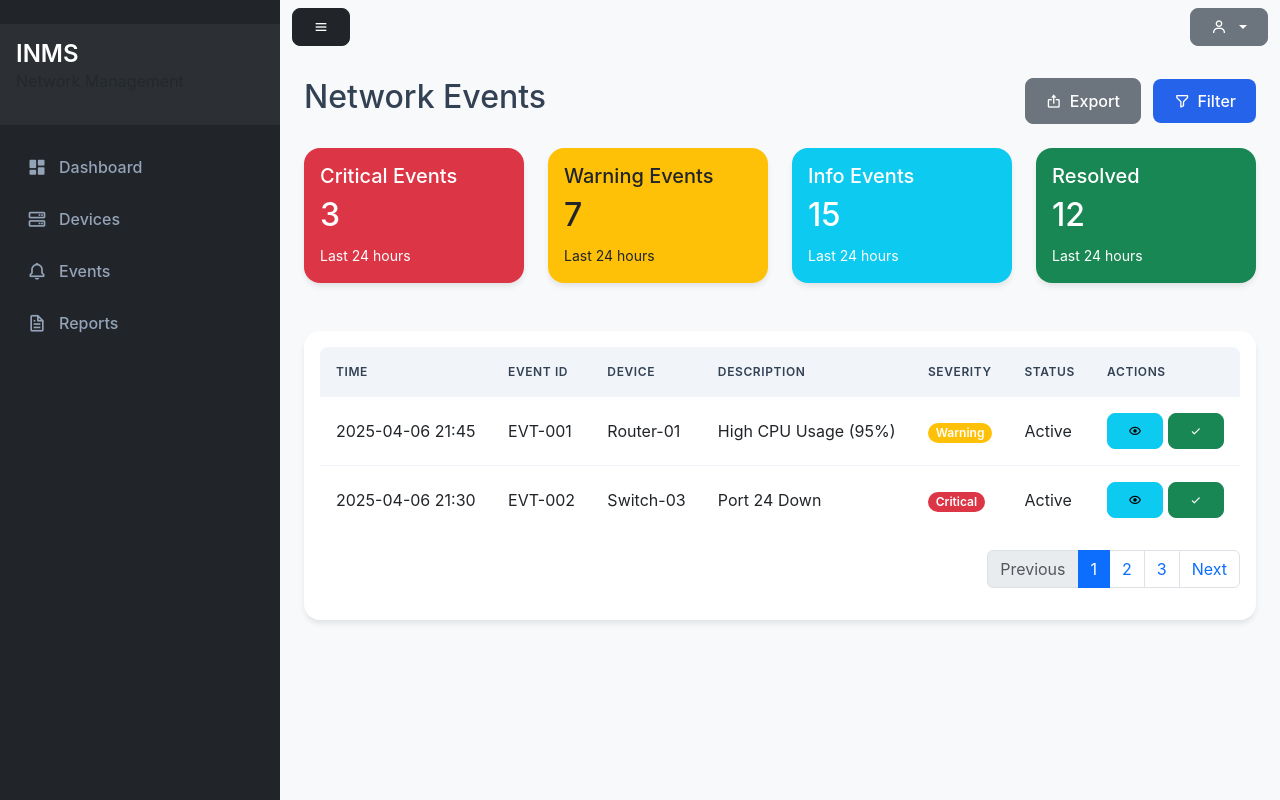
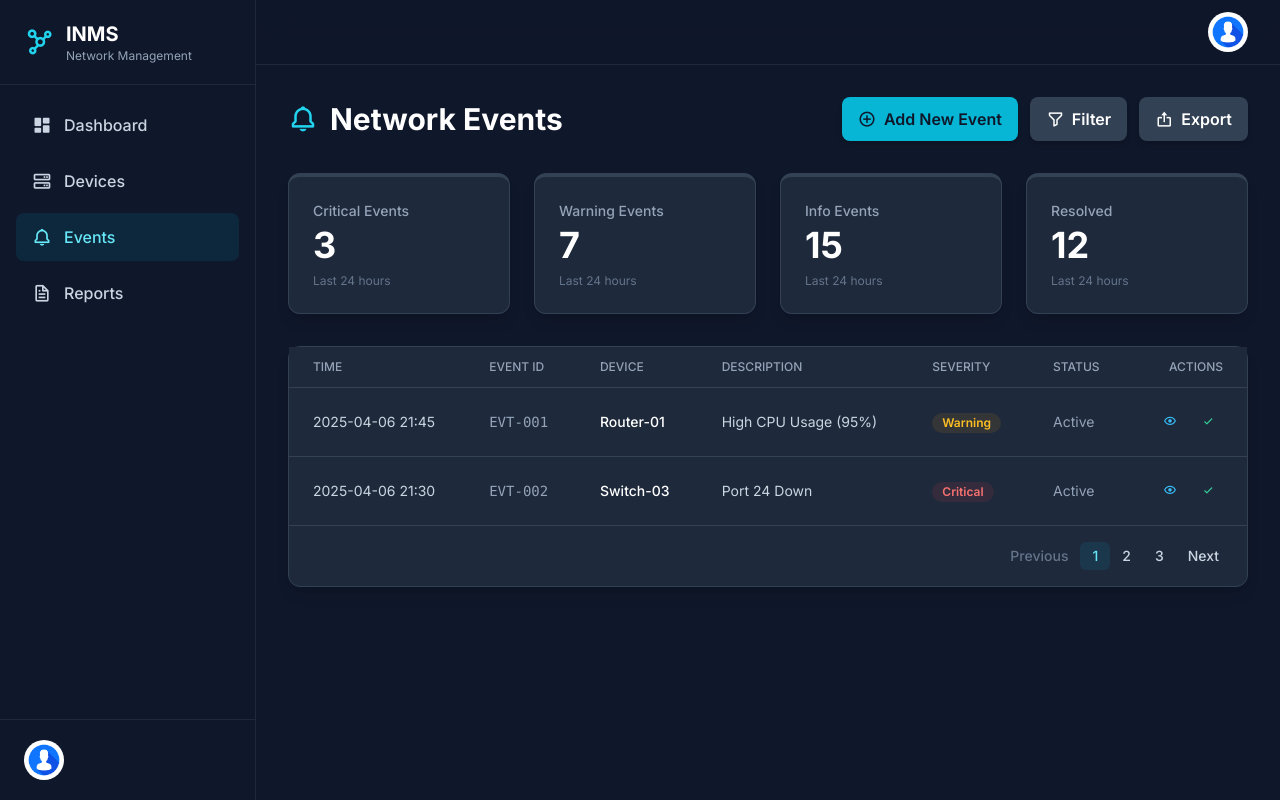
Before and after one commit to alanhasn/INMS, a Django app: page /events/ in a window 1280 px wide. Run offline with Django 5.2, Linux system fonts and the light colour scheme; some libraries are stand-ins or nearby versions.

Commit message:
Update the events UI

```diff
--- a/apps/devices/views/ui.py
+++ b/apps/devices/views/ui.py
@@ -5,6 +5,8 @@
 def test(request):
     profile  = Profile.objects.get(user=request.user) # Get the user profile
     context = {
-        "profile": profile # -> User Profile Info
+        "profile": profile, # -> User Profile Info
+        'active_page': 'devices'      # <-- to highlight the sidebar link
+
     }
     return render(request , "devices/devices.html" , context)
--- a/apps/events/templates/events/events.html
+++ b/apps/events/templates/events/events.html
@@ -1,172 +1,103 @@
+{% extends 'base.html' %}
 {% load static %}
-<!DOCTYPE html>
-<html lang="en">
-<head>
-    <meta charset="UTF-8">
-    <meta name="viewport" content="width=device-width, initial-scale=1.0">
-    <title>INMS - Events</title>
-    <link href="https://cdn.jsdelivr.net/npm/bootstrap@5.3.0/dist/css/bootstrap.min.css" rel="stylesheet">
-    <link href="https://cdn.jsdelivr.net/npm/boxicons@2.1.4/css/boxicons.min.css" rel="stylesheet">
-    <link rel="stylesheet" href="{% static 'css/style.css' %}">
-</head>
-<body>
-    <div class="wrapper">
-        <!-- Sidebar -->
-        <nav id="sidebar" class="bg-dark text-white">
-            <div class="sidebar-header p-3">
-                <h3>INMS</h3>
-                <p class="text-muted">Network Management</p>
+
+{% block title %}Network Events - INMS{% endblock %}
+
+{% block content %}
+<!-- Page Header -->
+<header class="flex flex-col sm:flex-row sm:items-center sm:justify-between gap-4 mb-8">
+    <div class="flex items-center gap-3">
+        <i class='bx bx-bell text-3xl text-cyan-400'></i>
+        <h1 class="text-2xl sm:text-3xl font-bold text-white">Network Events</h1>
     </div>
 
-            <ul class="list-unstyled components">
-                <li>
-                    <a href="{% url 'dashboard' %}" class="nav-link">
-                        <i class='bx bxs-dashboard'></i> Dashboard
-                    </a>
-                </li>
-                <li>
-                    <a href="{% url 'devices:devices' %}" class="nav-link">
-                        <i class='bx bx-server'></i> Devices
-                    </a>
-                </li>
-                <li class="active">
-                    <a href="{% url 'events:events' %}" class="nav-link">
-                        <i class='bx bx-bell'></i> Events
-                    </a>
-                </li>
-                <li>
-                    <a href="{% url 'reports:reports' %}" class="nav-link">
-                        <i class='bx bx-file'></i> Reports
-                    </a>
-                </li>
-            </ul>
-        </nav>
+    <!-- ACTION BUTTONS (MODIFIED SECTION) -->
+    <div class="flex items-center gap-3">
+        <!-- New "Add Event" Button (Primary Action) -->
+        <button type="button" data-modal-toggle="addEventModal" class="inline-flex items-center justify-center gap-2 px-4 py-2 bg-cyan-500 hover:bg-cyan-600 text-slate-900 font-semibold rounded-lg shadow-md transition-colors">
+            <i class='bx bx-plus-circle text-lg'></i>
+            <span>Add New Event</span>
+        </button>
 
-        <!-- Page Content -->
-        <div id="content">
-            <!-- Navbar -->
-            <nav class="navbar navbar-expand-lg navbar-light bg-light">
-                <div class="container-fluid">
-                    <button type="button" id="sidebarCollapse" class="btn btn-dark">
-                        <i class='bx bx-menu'></i>
+
+        <!-- Secondary Buttons -->
+        <button type="button" class="inline-flex items-center justify-center gap-2 px-4 py-2 bg-slate-700 hover:bg-slate-600 text-white font-semibold rounded-lg shadow-md transition-colors">
+            <i class='bx bx-filter-alt text-lg'></i>
+            <span>Filter</span>
         </button>
-                    <div class="ms-auto">
-                        <div class="dropdown">
-                            <button class="btn btn-secondary dropdown-toggle" type="button" id="userDropdown" data-bs-toggle="dropdown">
-                                <i class='bx bx-user'></i>
-                            </button>
-                            <ul class="dropdown-menu dropdown-menu-end">
-                                <li><a class="dropdown-item" href="#">Profile</a></li>
-                                <li><a class="dropdown-item" href="#">Settings</a></li>
-                                <li><hr class="dropdown-divider"></li>
-                                <li><a class="dropdown-item" href="#">Logout</a></li>
-                            </ul>
-                        </div>
-                    </div>
-                </div>
-            </nav>
-
-            <!-- Main Content -->
-            <div class="container-fluid p-4">
-                <div class="d-flex justify-content-between align-items-center mb-4">
-                    <h2>Network Events</h2>
-                    <div>
-                        <button class="btn btn-secondary me-2">
-                            <i class='bx bx-export'></i> Export
-                        </button>
-                        <button class="btn btn-primary">
-                            <i class='bx bx-filter-alt'></i> Filter
+        <button type="button" class="inline-flex items-center justify-center gap-2 px-4 py-2 bg-slate-700 hover:bg-slate-600 text-white font-semibold rounded-lg shadow-md transition-colors">
+            <i class='bx bx-export text-lg'></i>
+            <span>Export</span>
         </button>
     </div>
+</header>
+
+<!-- Event Summary Cards -->
+<section class="grid grid-cols-1 gap-6 mb-8 sm:grid-cols-2 xl:grid-cols-4">
+    <div class="p-6 bg-slate-800 border border-slate-700 rounded-xl shadow-lg border-t-4 border-red-500">
+        <h5 class="text-sm font-medium text-slate-400">Critical Events</h5>
+        <h2 class="mt-1 text-4xl font-bold text-white">3</h2>
+        <p class="mt-2 text-xs text-slate-500">Last 24 hours</p>
     </div>
-
-                <!-- Event Summary -->
-                <div class="row mb-4">
-                    <div class="col-md-3">
-                        <div class="card bg-danger text-white">
-                            <div class="card-body">
-                                <h5 class="card-title">Critical Events</h5>
-                                <h2 class="card-text">3</h2>
-                                <p class="card-text"><small>Last 24 hours</small></p>
+    <div class="p-6 bg-slate-800 border border-slate-700 rounded-xl shadow-lg border-t-4 border-amber-500">
+        <h5 class="text-sm font-medium text-slate-400">Warning Events</h5>
+        <h2 class="mt-1 text-4xl font-bold text-white">7</h2>
+        <p class="mt-2 text-xs text-slate-500">Last 24 hours</p>
     </div>
+    <div class="p-6 bg-slate-800 border border-slate-700 rounded-xl shadow-lg border-t-4 border-sky-500">
+        <h5 class="text-sm font-medium text-slate-400">Info Events</h5>
+        <h2 class="mt-1 text-4xl font-bold text-white">15</h2>
+        <p class="mt-2 text-xs text-slate-500">Last 24 hours</p>
     </div>
+    <div class="p-6 bg-slate-800 border border-slate-700 rounded-xl shadow-lg border-t-4 border-emerald-500">
+        <h5 class="text-sm font-medium text-slate-400">Resolved</h5>
+        <h2 class="mt-1 text-4xl font-bold text-white">12</h2>
+        <p class="mt-2 text-xs text-slate-500">Last 24 hours</p>
     </div>
-                    <div class="col-md-3">
-                        <div class="card bg-warning text-dark">
-                            <div class="card-body">
-                                <h5 class="card-title">Warning Events</h5>
-                                <h2 class="card-text">7</h2>
-                                <p class="card-text"><small>Last 24 hours</small></p>
-                            </div>
-                        </div>
-                    </div>
-                    <div class="col-md-3">
-                        <div class="card bg-info text-white">
-                            <div class="card-body">
-                                <h5 class="card-title">Info Events</h5>
-                                <h2 class="card-text">15</h2>
-                                <p class="card-text"><small>Last 24 hours</small></p>
-                            </div>
-                        </div>
-                    </div>
-                    <div class="col-md-3">
-                        <div class="card bg-success text-white">
-                            <div class="card-body">
-                                <h5 class="card-title">Resolved</h5>
-                                <h2 class="card-text">12</h2>
-                                <p class="card-text"><small>Last 24 hours</small></p>
-                            </div>
-                        </div>
-                    </div>
-                </div>
+</section>
 
 <!-- Events Table -->
-                <div class="card">
-                    <div class="card-body">
-                        <div class="table-responsive">
-                            <table class="table">
-                                <thead>
+<div class="bg-slate-800 border border-slate-700 rounded-xl shadow-lg">
+    <div class="overflow-x-auto">
+        <table class="w-full text-sm text-left text-slate-300">
+            <thead class="text-xs text-slate-400 uppercase bg-slate-800">
                 <tr>
-                                        <th>Time</th>
-                                        <th>Event ID</th>
-                                        <th>Device</th>
-                                        <th>Description</th>
-                                        <th>Severity</th>
-                                        <th>Status</th>
-                                        <th>Actions</th>
+                    <th class="px-6 py-3 font-medium">Time</th>
+                    <th class="px-6 py-3 font-medium">Event ID</th>
+                    <th class="px-6 py-3 font-medium">Device</th>
+                    <th class="px-6 py-3 font-medium">Description</th>
+                    <th class="px-6 py-3 font-medium">Severity</th>
+                    <th class="px-6 py-3 font-medium">Status</th>
+                    <th class="px-6 py-3 font-medium text-right">Actions</th>
                 </tr>
             </thead>
             <tbody>
-                                    <tr>
-                                        <td>2025-04-06 21:45</td>
-                                        <td>EVT-001</td>
-                                        <td>Router-01</td>
-                                        <td>High CPU Usage (95%)</td>
-                                        <td><span class="badge bg-warning">Warning</span></td>
-                                        <td>Active</td>
-                                        <td>
-                                            <button class="btn btn-sm btn-info" title="View Details">
-                                                <i class='bx bx-show'></i>
-                                            </button>
-                                            <button class="btn btn-sm btn-success" title="Mark Resolved">
-                                                <i class='bx bx-check'></i>
-                                            </button>
+                <tr class="border-t border-slate-700 hover:bg-slate-700/50">
+                    <td class="px-6 py-4">2025-04-06 21:45</td>
+                    <td class="px-6 py-4 font-mono text-slate-400">EVT-001</td>
+                    <td class="px-6 py-4 font-medium text-white">Router-01</td>
+                    <td class="px-6 py-4">High CPU Usage (95%)</td>
+                    <td class="px-6 py-4"><span class="inline-block px-2.5 py-0.5 rounded-full text-xs font-semibold bg-amber-500/10 text-amber-400">Warning</span></td>
+                    <td class="px-6 py-4 text-slate-400">Active</td>
+                    <td class="px-6 py-4">
+                        <div class="flex items-center justify-end gap-2">
+                            <button class="p-2 rounded-md hover:bg-sky-500/20 text-sky-400 transition-colors" title="View Details"><i class='bx bx-show'></i></button>
+                            <button class="p-2 rounded-md hover:bg-emerald-500/20 text-emerald-400 transition-colors" title="Mark Resolved"><i class='bx bx-check'></i></button>
+                        </div>
                     </td>
                 </tr>
-                                    <tr>
-                                        <td>2025-04-06 21:30</td>
-                                        <td>EVT-002</td>
-                                        <td>Switch-03</td>
-                                        <td>Port 24 Down</td>
-                                        <td><span class="badge bg-danger">Critical</span></td>
-                                        <td>Active</td>
-                                        <td>
-                                            <button class="btn btn-sm btn-info" title="View Details">
-                                                <i class='bx bx-show'></i>
-                                            </button>
-                                            <button class="btn btn-sm btn-success" title="Mark Resolved">
-                                                <i class='bx bx-check'></i>
-                                            </button>
+                <tr class="border-t border-slate-700 hover:bg-slate-700/50">
+                    <td class="px-6 py-4">2025-04-06 21:30</td>
+                    <td class="px-6 py-4 font-mono text-slate-400">EVT-002</td>
+                    <td class="px-6 py-4 font-medium text-white">Switch-03</td>
+                    <td class="px-6 py-4">Port 24 Down</td>
+                    <td class="px-6 py-4"><span class="inline-block px-2.5 py-0.5 rounded-full text-xs font-semibold bg-red-500/10 text-red-400">Critical</span></td>
+                    <td class="px-6 py-4 text-slate-400">Active</td>
+                    <td class="px-6 py-4">
+                        <div class="flex items-center justify-end gap-2">
+                            <button class="p-2 rounded-md hover:bg-sky-500/20 text-sky-400 transition-colors" title="View Details"><i class='bx bx-show'></i></button>
+                            <button class="p-2 rounded-md hover:bg-emerald-500/20 text-emerald-400 transition-colors" title="Mark Resolved"><i class='bx bx-check'></i></button>
+                        </div>
                     </td>
                 </tr>
             </tbody>
@@ -174,26 +105,15 @@
     </div>
 
     <!-- Pagination -->
-                        <nav class="mt-3">
-                            <ul class="pagination justify-content-end">
-                                <li class="page-item disabled">
-                                    <a class="page-link" href="#" tabindex="-1">Previous</a>
-                                </li>
-                                <li class="page-item active"><a class="page-link" href="#">1</a></li>
-                                <li class="page-item"><a class="page-link" href="#">2</a></li>
-                                <li class="page-item"><a class="page-link" href="#">3</a></li>
-                                <li class="page-item">
-                                    <a class="page-link" href="#">Next</a>
-                                </li>
-                            </ul>
+    <div class="p-4 border-t border-slate-700">
+        <nav class="flex items-center justify-end">
+            <a href="#" class="px-3 py-1 rounded-md text-sm font-medium text-slate-500 pointer-events-none">Previous</a>
+            <a href="#" class="px-3 py-1 rounded-md text-sm font-medium bg-cyan-500/10 text-cyan-300">1</a>
+            <a href="#" class="px-3 py-1 rounded-md text-sm font-medium text-slate-300 hover:bg-slate-700">2</a>
+            <a href="#" class="px-3 py-1 rounded-md text-sm font-medium text-slate-300 hover:bg-slate-700">3</a>
+            <a href="#" class="px-3 py-1 rounded-md text-sm font-medium text-slate-300 hover:bg-slate-700">Next</a>
         </nav>
     </div>
 </div>
-            </div>
-        </div>
-    </div>
-
-    <script src="https://cdn.jsdelivr.net/npm/bootstrap@5.3.0/dist/js/bootstrap.bundle.min.js"></script>
-    <script src="js/app.js"></script>
-</body>
-</html>
+{% include 'partials/events/_add_event_modal.html' %}
+{% endblock %}
--- a/apps/events/views/ui.py
+++ b/apps/events/views/ui.py
@@ -1,4 +1,7 @@
 from django.shortcuts import render
 
 def test(request):
-    return render(request, "events/events.html")
+    context = {
+        'active_page': 'events'      # <-- to highlight the sidebar link
+    }
+    return render(request, "events/events.html" , context)
--- a/apps/users/views/ui.py
+++ b/apps/users/views/ui.py
@@ -159,7 +159,9 @@
     profile= Profile.objects.get(user=request.user) # Get the user profile
 
     context = {
-        "profile": profile # -> User Profile Info
+        "profile": profile, # -> User Profile Info
+        'active_page': 'dashboard'      # <-- to highlight the sidebar link
+
     }
     return render(request, "users/dashboard.html" , context)
 
--- /dev/null
+++ b/templates/partials/events/_add_event_modal.html
@@ -0,0 +1,63 @@
+<!-- Add New Event Modal -->
+<div id="addEventModal" class="modal-container hidden fixed inset-0 z-50 flex items-center justify-center p-4 bg-black/60 backdrop-blur-sm">
+    <div class="w-full max-w-lg bg-slate-800 border border-slate-700 rounded-xl shadow-2xl">
+        <!-- Modal Header -->
+        <div class="flex items-center justify-between p-4 border-b border-slate-700">
+            <h5 class="flex items-center gap-2 text-lg font-semibold text-white">
+                <i class='bx bx-plus-circle text-cyan-400'></i> Add New Event
+            </h5>
+            <button type="button" data-modal-close class="p-1 rounded-full text-slate-400 hover:bg-slate-700 hover:text-white">
+                <i class='bx bx-x text-2xl'></i>
+            </button>
+        </div>
+
+        <!-- Modal Body -->
+        <div class="p-6">
+            <form id="addEventForm" class="space-y-4">
+
+                <!-- Event Type (CharField) -->
+                <div>
+                    <label for="eventType" class="block text-sm font-medium text-slate-400 mb-2">Event Type</label>
+                    <input type="text" id="eventType" class="w-full bg-slate-700 border border-slate-600 rounded-lg px-3 py-2 focus:ring-2 focus:ring-cyan-500" required placeholder="e.g., High CPU Usage">
+                </div>
+
+                <!-- Device (ForeignKey) -->
+                <div>
+                    <label for="eventDevice" class="block text-sm font-medium text-slate-400 mb-2">Associated Device</label>
+                    <select id="eventDevice" class="w-full bg-slate-700 border border-slate-600 rounded-lg px-3 py-2 focus:ring-2 focus:ring-cyan-500" required>
+                        <option value="" disabled selected>Select a device...</option>
+
+                        {# IMPORTANT: You must pass a 'devices' variable from your view for this to work #}
+                        {% for device in devices %}
+                            <option value="{{ device.id }}">{{ device.name }} ({{ device.ip }})</option>
+                        {% endfor %}
+                    </select>
+                </div>
+
+                <!-- Severity (Choices) -->
+                <div>
+                    <label for="eventSeverity" class="block text-sm font-medium text-slate-400 mb-2">Severity Level</label>
+                    <select id="eventSeverity" class="w-full bg-slate-700 border border-slate-600 rounded-lg px-3 py-2 focus:ring-2 focus:ring-cyan-500" required>
+                        <option value="Info">Info</option>
+                        <option value="Warning">Warning</option>
+                        <option value="Error">Error</option>
+                        <option value="Critical">Critical</option>
+                    </select>
+                </div>
+
+                <!-- Description (TextField) -->
+                <div>
+                    <label for="eventDescription" class="block text-sm font-medium text-slate-400 mb-2">Event Description</label>
+                    <textarea id="eventDescription" rows="4" class="w-full bg-slate-700 border border-slate-600 rounded-lg px-3 py-2 focus:ring-2 focus:ring-cyan-500" placeholder="Provide a detailed description of the event..."></textarea>
+                </div>
+
+            </form>
+        </div>
+
+        <!-- Modal Footer -->
+        <div class="flex items-center justify-end gap-3 p-4 border-t border-slate-700">
+            <button type="button" data-modal-close class="px-4 py-2 bg-slate-700 hover:bg-slate-600 text-white font-semibold rounded-lg transition-colors">Cancel</button>
+            <button type="button" onclick="addEvent()" class="px-4 py-2 bg-cyan-500 hover:bg-cyan-600 text-slate-900 font-semibold rounded-lg shadow-md transition-colors">Add Event</button>
+        </div>
+    </div>
+</div>
```
Also changed, not shown: apps/devices/templates/devices/devices.html (+5 -5 lines), apps/events/templates/events/base.html (deleted), apps/events/templates/events/includes/_navbar.html (deleted), apps/events/templates/events/includes/_sidebar.html (deleted). Lines whose indentation alone changed are shown as unchanged.
